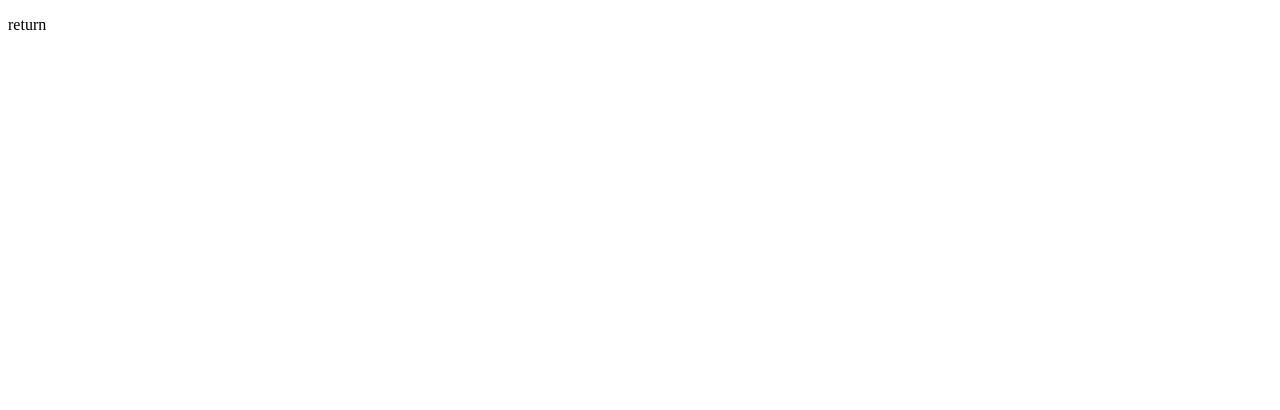
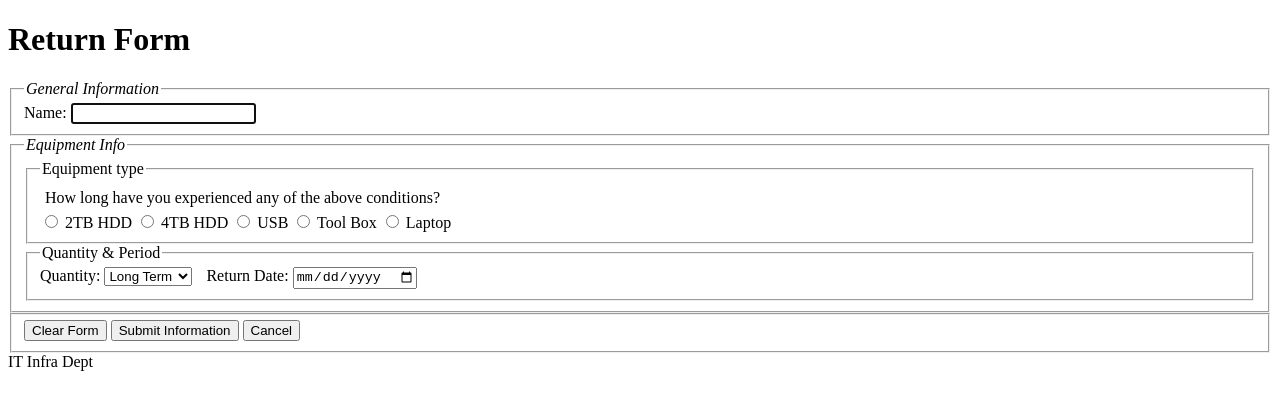
Before and after one commit to Dtaaa/Equipment-Management, a plain HTML site: page return.html in a window 1280 px wide. Drawn offline with Linux system fonts and the light colour scheme.

Commit message:
Starting Return form

```diff
--- a/return.html
+++ b/return.html
@@ -1,13 +1,86 @@
-<!DOCTYPE html>
+<!doctype html>
 <html>
-  <head>
 
-  </head>
-  <body>
-    <div>
-      <p>
-        return
-      </p>
-    </div>
-  </body>
+<head>
+    <meta charset="UTF-8" />
+    <title>Psomagen</title>
+    <link rel="stylesheet" href="./css/researchForm.css" />
+    <script src="./js/researchFormValidation.js"></script>
+    <link
+        href="https://fonts.googleapis.com/css2?family=Libre+Baskerville:wght@700&family=Roboto+Slab:wght@500&display=swap"
+        rel="stylesheet">
+
+</head>
+
+<body>
+    <header>
+        <h1>Return Form</h1>
+    </header>
+
+    <section>
+        <form id="researchForm" action="http://localhost:3000/processForm" method="POST">
+            <fieldset>
+
+              <legend>
+                  <em>General Information</em>
+              </legend>
+              Name: <input id="firstname" type="text" name="name" autofocus required />
+              </fieldset>
+
+
+
+            <fieldset>
+                <legend>
+                    <em>Equipment Info</em>
+                </legend>
+
+                <article>
+                    <fieldset>
+                        <legend>Equipment type</legend>
+                        <p style="margin:5px">How long have you experienced any of the above conditions?<br \></p>
+                        <input type="radio"  name="equipment" value="2tb" />
+                        <label for ="2tb">2TB HDD</label>
+                        <input type="radio" name="equipment" value="4tb" />
+                        <label for="4tb">4TB HDD</label>
+                        <input type="radio" name="equipment" value="usb" />
+                        <label for="usb">USB</label>
+                        <input type="radio"  name="equipment" value="tool" />
+                        <label for="tool">Tool Box</label>
+                        <input type="radio"  name="equipment" value="laptop" />
+                        <label for="laptop">Laptop</label>
+
+                    </fieldset>
+
+                </article>
+
+                <article>
+                    <fieldset>
+                        <legend>Quantity & Period</legend>
+                        Quantity:
+                        <select id="studyType" name="studyType" style="margin-right:10px">
+                            <option value="Long Term" selected="selected">Long Term</option>
+                            <option value="Short Term">Short Term</option>
+                        </select>
+                        Return Date:
+                        <input id="returnDate" name="returnDate" type="date"/>
+
+
+                    </fieldset>
+
+                </article>
+
+            </fieldset>
+            <fieldset>
+                <input type="reset" value="Clear Form" />
+                <input type="submit" value="Submit Information" />
+                <input type="button" value="Cancel" onclick="window.location.href='main.html'"/>
+            </fieldset>
+        </form>
+    </section>
+
+    <footer>
+        IT Infra Dept
+    </footer>
+</body>
+
 </html>
```
Also changed, not shown: rent.html (+1 -1 lines).
